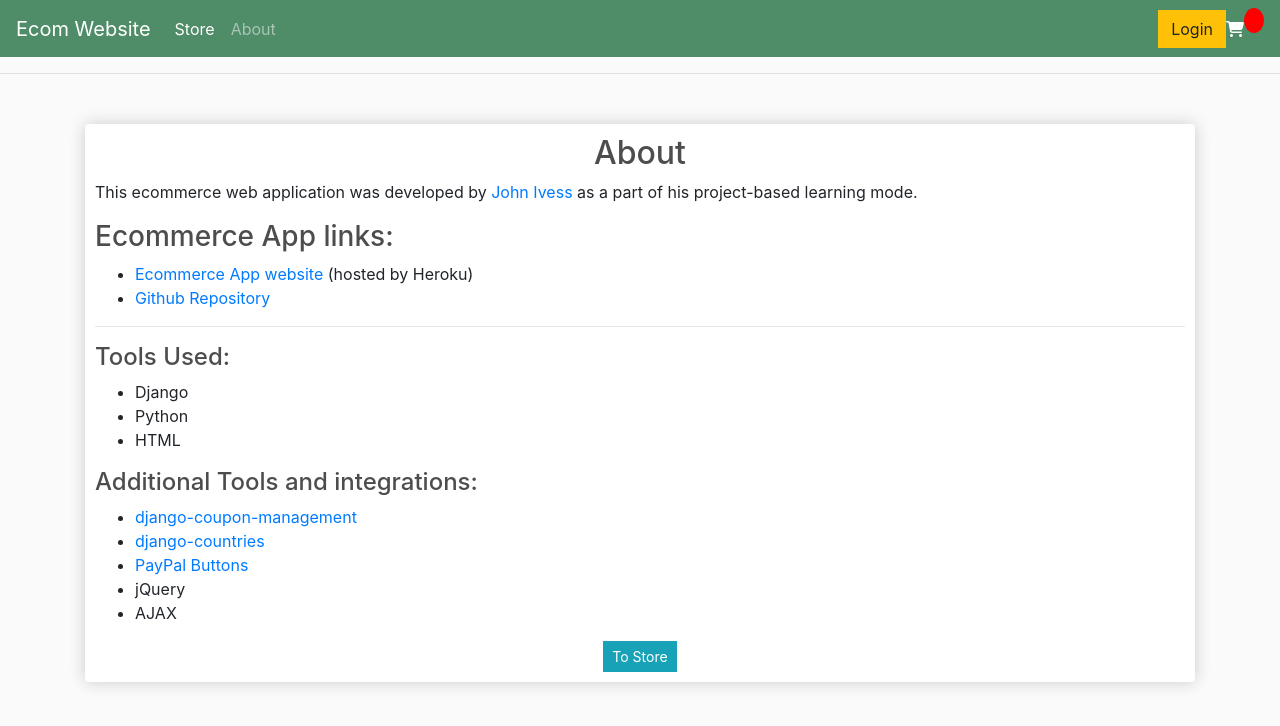
After one commit to IvessJohn/django-ecommerce-website, a Django app: template store/templates/store/about.html in a window 1280 px wide. The commit adds this page. Shown: the top 726 px of the page. Run offline with Django 3.2, Linux system fonts and the light colour scheme; the template is opened without the code that fills it, so the values that code supplies are empty; some libraries are stand-ins or nearby versions.

Commit message:
Add About page and update README

```diff
--- /dev/null
+++ b/store/templates/store/about.html
@@ -0,0 +1,43 @@
+{% extends 'store/main.html' %} {% load static %} {% block content %}
+
+<div class="row">
+    <div class="col-lg-12">
+        <div class="box-element">
+            <h2>
+                <center>About</center>
+            </h2>
+            <div>
+                <p>This ecommerce web application was developed by <a href="https://twitter.com/ivess_john/">John Ivess</a> as a part of his project-based learning mode.</p>
+
+                <h3>Ecommerce App links:</h3>
+                <ul>
+                    <li><a href="https://ivess-ecommerce.herokuapp.com/">Ecommerce App website</a> (hosted by Heroku)</li>
+                    <li><a href="https://github.com/IvessJohn/django-ecommerce-website/">Github Repository</a></li>
+                </ul>
+
+                <hr>
+
+                <h4>Tools Used:</h4>
+                <ul>
+                    <li>Django</li>
+                    <li>Python</li>
+                    <li>HTML</li>
+                </ul>
+
+                <h4>Additional Tools and integrations:</h4>
+                <ul>
+                    <li><a href="https://pypi.org/project/django-coupon-management/">django-coupon-management</a></li>
+                    <li><a href="https://pypi.org/project/django-countries/">django-countries</a></li>
+                    <li><a href="https://developer.paypal.com/demo/checkout/#/pattern/style">PayPal Buttons</a></li>
+                    <li>jQuery</li>
+                    <li>AJAX</li>
+                </ul>
+
+                <center><a class="btn btn-sm btn-info" href="{% url 'store' %}">To Store</a></td>
+                </center>
+            </div>
+        </div>
+    </div>
+</div>
+
+{% endblock %}
--- a/store/templates/store/navbar.html
+++ b/store/templates/store/navbar.html
@@ -1,16 +1,25 @@
 {% load static %}
 <nav class="navbar navbar-expand-lg navbar-dark bg-dark">
+    <!-- Ecom Website title (main link) -->
     <a class="navbar-brand" href="{% url 'store' %}">Ecom Website</a>
     <button class="navbar-toggler" type="button" data-toggle="collapse" data-target="#navbarSupportedContent" aria-controls="navbarSupportedContent" aria-expanded="false" aria-label="Toggle navigation">
       <span class="navbar-toggler-icon"></span>
     </button>
 
+    <!-- Additional links -->
     <div class="collapse navbar-collapse" id="navbarSupportedContent">
+        <!-- Left-corner links -->
         <ul class="navbar-nav mr-auto">
+            <!-- Store -->
             <li class="nav-item active">
                 <a class="nav-link" href="{% url 'store' %}">Store<span class="sr-only">(current)</span></a>
             </li>
+            <!-- About (transparent link) -->
+            <li class="nav-item">
+                <a class="nav-link" href="{% url 'about_page' %}">About</a>
+            </li>
         </ul>
+        <!-- Right-corner interface -->
         <div class="form-inline my-2 my-lg-0">
             {% if request.user.is_authenticated %}
             <span class="hello-msg">Hello, {{request.user}}</span>
--- a/store/urls.py
+++ b/store/urls.py
@@ -16,4 +16,6 @@ urlpatterns = [
     path("update_item/", views.update_item, name="update_item"),
     path("process_order/", views.process_order, name="process_order"),
     path("apply_coupon/", views.apply_coupon, name="apply_coupon"),
+    # Other
+    path("about/", views.about_page, name="about_page"),
 ]
```
Also changed, not shown: store/views.py (+20 -4 lines), README.md.
